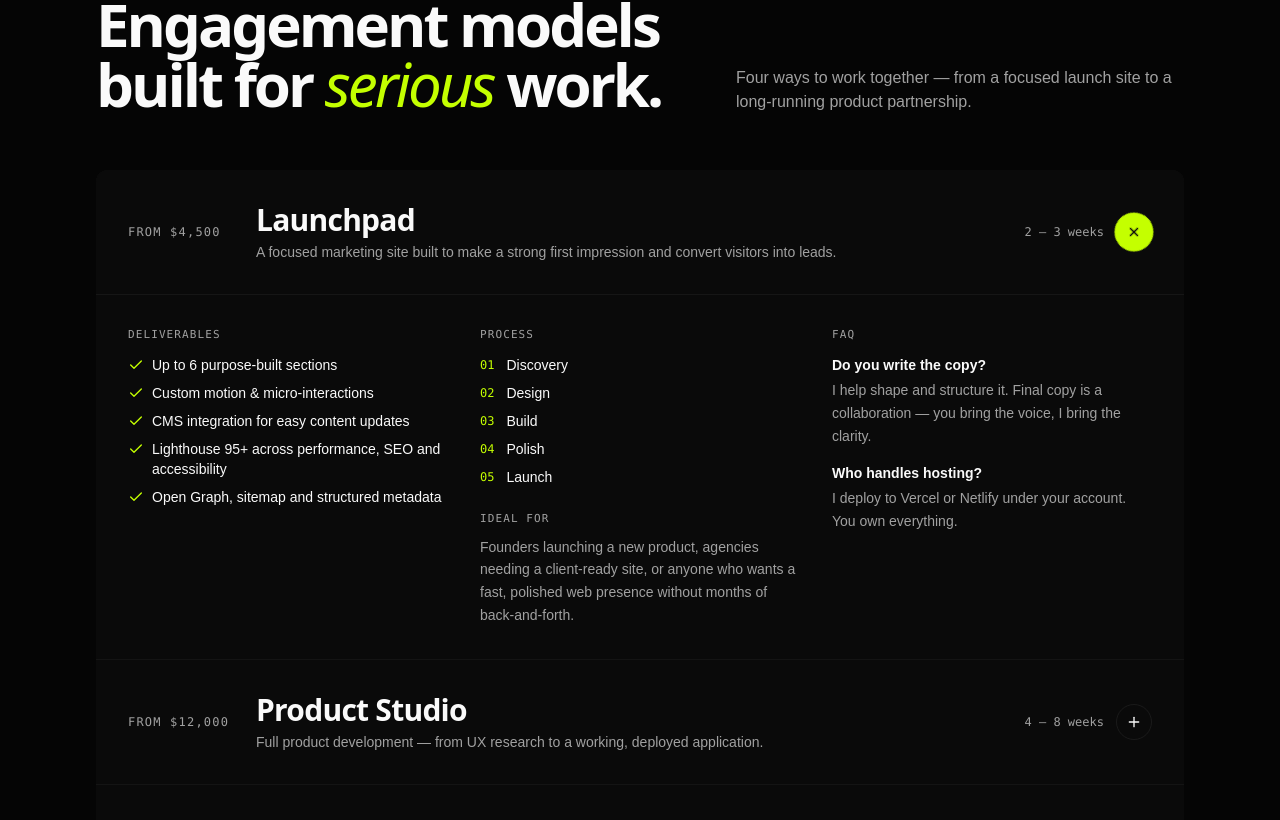
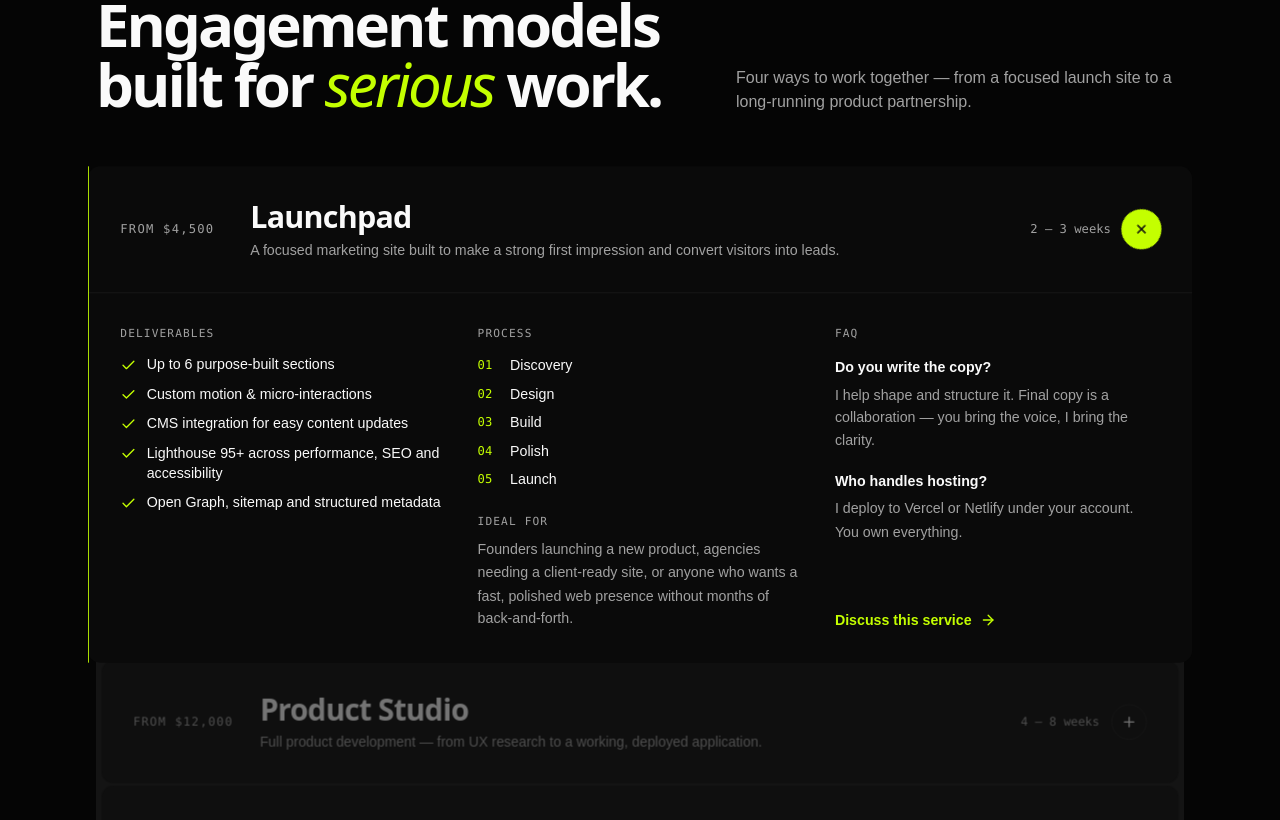
Before and after one commit to pinarohq/pinaro-web, a React (Create React App) app: page / in a window 1280 px wide. Shown: the part 2285-3105 px from the top of the page. Built offline with nearby package versions, Linux system fonts and the light colour scheme; the HTML template or start-up script is replaced by a standard one; a web font is replaced by a local one.

Commit message:
the service section structure animationfix

```diff
--- a/src/components/portfolio/Services.jsx
+++ b/src/components/portfolio/Services.jsx
@@ -1,119 +1,158 @@
-import { useState } from 'react';
+import { useRef, useState } from 'react';
 import { motion, AnimatePresence, useReducedMotion } from 'framer-motion';
-import { Plus, Check } from 'lucide-react';
+import { Plus, Check, ArrowRight } from 'lucide-react';
 import { services } from '../../data/services';
 import { PORTFOLIO } from '../../constants/testIds/portfolio';
 
-// Staggered fade-up for content inside the open panel
+// ─── animation helpers ────────────────────────────────────────────────────────
+
 const panelItem = (delay = 0, reduced = false) => ({
-  initial: { opacity: 0, y: reduced ? 0 : 6 },
-  animate: { opacity: 1, y: 0 },
-  transition: { duration: 0.3, delay, ease: [0.22, 1, 0.36, 1] },
+  initial: { opacity: 0, y: reduced ? 0 : 8, filter: reduced ? 'none' : 'blur(3px)' },
+  animate: { opacity: 1, y: 0,               filter: 'blur(0px)' },
+  exit:    { opacity: 0, y: reduced ? 0 : 4, filter: reduced ? 'none' : 'blur(2px)' },
+  transition: { duration: 0.32, delay, ease: [0.22, 1, 0.36, 1] },
 });
 
+function cardVariants(state, reduced) {
+  if (state === 'selected') return {
+    opacity: 1, scale: reduced ? 1 : 1.015,
+    transition: { duration: 0.35, ease: [0.22, 1, 0.36, 1] },
+  };
+  if (state === 'dimmed') return {
+    opacity: 0.42, scale: reduced ? 1 : 0.99,
+    transition: { duration: 0.3, ease: 'easeOut' },
+  };
+  return { opacity: 1, scale: 1, transition: { duration: 0.3, ease: 'easeOut' } };
+}
+
+// ─── component ────────────────────────────────────────────────────────────────
+
 export default function Services() {
-  const [openId, setOpenId] = useState(services[0].id);
+  const [openId,  setOpenId]  = useState(services[0].id);
   const [hoverId, setHoverId] = useState(null);
-  const reduced = useReducedMotion();
+  const reduced  = useReducedMotion();
+  const timerRef = useRef(null);
+
+  const switchCard = (id) => {
+    if (openId === id) { setOpenId(null); return; }
+    if (openId) {
+      setOpenId(null);
+      clearTimeout(timerRef.current);
+      timerRef.current = setTimeout(() => setOpenId(id), 180);
+    } else {
+      setOpenId(id);
+    }
+  };
 
   return (
     <section id="services" className="relative py-24 md:py-32 lg:py-40 border-t border-border/60">
       <div className="container-prem">
 
-        {/* Section header */}
+        {/* ── Section header ── */}
         <div className="flex flex-col lg:flex-row lg:items-end lg:justify-between gap-6 mb-14">
           <div>
             <div className="font-mono text-xs uppercase tracking-widest text-muted-foreground mb-3">
               02 · Services
             </div>
-            <h2 className="font-display text-4xl sm:text-5xl lg:text-6xl tracking-tighter leading-[0.95] font-black max-w-3xl">
+            {/* Heading: fade-up on scroll enter + subtle lift on hover */}
+            <motion.h2
+              initial={{ opacity: 0, y: reduced ? 0 : 16 }}
+              whileInView={{ opacity: 1, y: 0 }}
+              viewport={{ once: true, margin: '-60px' }}
+              transition={{ duration: 0.6, ease: [0.22, 1, 0.36, 1] }}
+              whileHover={{ y: reduced ? 0 : -1 }}
+              className="font-display text-4xl sm:text-5xl lg:text-6xl tracking-tighter
+                         leading-[0.95] font-black max-w-3xl cursor-default
+                         transition-[letter-spacing] duration-300 hover:tracking-[-0.045em]"
+            >
               Engagement models built for{' '}
               <span className="text-primary italic font-medium">serious</span> work.
-            </h2>
+            </motion.h2>
           </div>
-          <p className="max-w-md text-muted-foreground">
-            Four ways to work together — from a focused launch site to a long-running product partnership.
-          </p>
+
+          {/* Sub-text pulses subtly whenever openId changes — ambient acknowledgement */}
+          <AnimatePresence mode="wait">
+            <motion.p
+              key={openId ?? 'none'}
+              initial={{ opacity: reduced ? 1 : 0.5 }}
+              animate={{ opacity: 1 }}
+              transition={{ duration: 0.45, ease: 'easeOut' }}
+              className="max-w-md text-muted-foreground"
+            >
+              Four ways to work together — from a focused launch site to a long-running product partnership.
+            </motion.p>
+          </AnimatePresence>
         </div>
 
-        {/* Service list */}
-        <div
-          className="grid gap-px bg-border/60 rounded-xl overflow-hidden"
-          role="list"
-        >
+        {/* ── Service list ── */}
+        <div className="grid gap-px bg-border/60 rounded-xl overflow-visible" role="list">
           {services.map((s) => {
-            const open = openId === s.id;
-            // When any card is hovered, dim others slightly
-            const dimmed = hoverId !== null && hoverId !== s.id;
+            const open    = openId  === s.id;
+            const hovered = hoverId === s.id;
+            let spotState = 'idle';
+            if (openId)        { spotState = open    ? 'selected' : 'dimmed'; }
+            else if (hoverId)  { spotState = hovered ? 'idle'     : 'dimmed'; }
 
             return (
               <motion.div
                 key={s.id}
-                layout
                 role="listitem"
                 data-testid={`${PORTFOLIO.serviceCard}-${s.id}`}
-                animate={{ opacity: dimmed ? 0.55 : 1 }}
-                transition={{ duration: 0.2, ease: 'easeOut' }}
+                animate={cardVariants(spotState, reduced)}
                 onMouseEnter={() => setHoverId(s.id)}
                 onMouseLeave={() => setHoverId(null)}
-                className="relative bg-card group"
+                style={{ position: 'relative', zIndex: open ? 2 : 1 }}
+                className="bg-card rounded-[inherit] group"
               >
-                {/* Primary left-edge accent — grows in on hover */}
-                <span
-                  className="absolute left-0 top-0 bottom-0 w-px bg-primary origin-top
-                             scale-y-0 group-hover:scale-y-100
-                             transition-transform duration-300 ease-out"
+                {/* Left accent line */}
+                <motion.span
                   aria-hidden
+                  animate={{ scaleY: open ? 1 : hovered ? 0.6 : 0 }}
+                  transition={{ duration: 0.3, ease: [0.22, 1, 0.36, 1] }}
+                  className="absolute left-0 top-0 bottom-0 w-px bg-primary origin-top pointer-events-none"
                 />
 
-                {/* Row trigger */}
+                {/* ── Row trigger ── */}
                 <button
-                  onClick={() => setOpenId(open ? null : s.id)}
+                  onClick={() => switchCard(s.id)}
                   aria-expanded={open}
                   aria-controls={`panel-${s.id}`}
                   className="w-full text-left px-6 py-7 sm:px-8 sm:py-8
                              flex flex-col sm:flex-row sm:items-center gap-4
                              focus-visible:outline-none focus-visible:ring-2
-                             focus-visible:ring-primary focus-visible:ring-inset"
+                             focus-visible:ring-primary focus-visible:ring-inset rounded-[inherit]"
                 >
-                  {/* Price */}
                   <div className="font-mono text-xs uppercase tracking-widest text-muted-foreground w-28 shrink-0">
                     {s.price}
                   </div>
 
-                  {/* Name + tagline */}
                   <div className="flex-1 min-w-0">
-                    <div
-                      className="font-display text-2xl sm:text-3xl font-bold tracking-tight
-                                 transition-transform duration-200 ease-out group-hover:-translate-y-px"
-                    >
+                    <div className="font-display text-2xl sm:text-3xl font-bold tracking-tight
+                                    transition-transform duration-200 ease-out group-hover:-translate-y-px">
                       {s.name}
                     </div>
-                    <div
-                      className="text-sm text-muted-foreground mt-1
-                                 transition-colors duration-200 group-hover:text-foreground/70"
-                    >
+                    <div className="text-sm text-muted-foreground mt-1
+                                    transition-colors duration-200 ease-out group-hover:text-foreground/70">
                       {s.tagline}
                     </div>
                   </div>
 
-                  {/* Duration + toggle */}
                   <div className="flex items-center gap-3 shrink-0">
                     <span className="font-mono text-xs text-muted-foreground hidden sm:block">
                       {s.duration}
                     </span>
+
+                    {/* Toggle button — spring bounce on hover, pulse-scale on open */}
                     <motion.span
-                      animate={{
-                        rotate: open ? 45 : 0,
-                        scale: open ? 1.08 : 1,
-                      }}
-                      transition={{ duration: 0.25, ease: [0.22, 1, 0.36, 1] }}
+                      animate={{ rotate: open ? 45 : 0, scale: open ? 1.1 : 1 }}
+                      whileHover={{ scale: open ? 1.15 : 1.12 }}
+                      whileTap={{ scale: 0.92 }}
+                      transition={{ type: 'spring', stiffness: 380, damping: 22 }}
                       className={`h-9 w-9 grid place-items-center rounded-full border
                                   transition-colors duration-250
                                   ${open
                                     ? 'bg-primary border-primary text-primary-foreground'
-                                    : 'border-border/80 group-hover:border-primary/50'
-                                  }`}
+                                    : 'border-border/80 group-hover:border-primary/50'}`}
                       aria-hidden
                     >
                       <Plus className="h-4 w-4" />
@@ -121,7 +160,7 @@ export default function Services() {
                   </div>
                 </button>
 
-                {/* Expandable panel */}
+                {/* ── Detail panel ── */}
                 <AnimatePresence initial={false}>
                   {open && (
                     <motion.div
@@ -129,73 +168,139 @@ export default function Services() {
                       id={`panel-${s.id}`}
                       role="region"
                       aria-label={`${s.name} details`}
-                      initial={{ height: 0, opacity: 0, y: reduced ? 0 : 8 }}
-                      animate={{ height: 'auto', opacity: 1, y: 0 }}
-                      exit={{ height: 0, opacity: 0, y: reduced ? 0 : 4 }}
+                      initial={{ height: 0,      opacity: 0 }}
+                      animate={{ height: 'auto', opacity: 1 }}
+                      exit={{    height: 0,      opacity: 0 }}
                       transition={{
-                        height: { duration: 0.4, ease: [0.22, 1, 0.36, 1] },
-                        opacity: { duration: 0.3, ease: 'easeOut' },
-                        y:       { duration: 0.35, ease: [0.22, 1, 0.36, 1] },
+                        height:  { duration: 0.42, ease: [0.22, 1, 0.36, 1] },
+                        opacity: { duration: 0.28, ease: 'easeOut' },
                       }}
                       className="overflow-hidden border-t border-border/60"
                     >
-                      <div className="px-6 sm:px-8 py-8 grid md:grid-cols-3 gap-8">
+                      <motion.div
+                        initial={{ opacity: 0, y: reduced ? 0 : 12, filter: reduced ? 'none' : 'blur(4px)' }}
+                        animate={{ opacity: 1, y: 0,                filter: 'blur(0px)' }}
+                        exit={{    opacity: 0, y: reduced ? 0 : 6,  filter: reduced ? 'none' : 'blur(2px)' }}
+                        transition={{ duration: 0.38, delay: 0.08, ease: [0.22, 1, 0.36, 1] }}
+                        className="px-6 sm:px-8 py-8 grid md:grid-cols-3 gap-8"
+                      >
 
-                        {/* Deliverables */}
-                        <motion.div {...panelItem(0.05, reduced)}>
-                          <div className="font-mono text-[11px] uppercase tracking-widest text-muted-foreground mb-3">
+                        {/* ── Deliverables ── */}
+                        <motion.div {...panelItem(0.04, reduced)}>
+                          {/* Section label slides in from left */}
+                          <motion.div
+                            initial={{ opacity: 0, x: reduced ? 0 : -4 }}
+                            animate={{ opacity: 1, x: 0 }}
+                            transition={{ duration: 0.3, delay: 0.12, ease: 'easeOut' }}
+                            className="font-mono text-[11px] uppercase tracking-widest text-muted-foreground mb-3"
+                          >
                             Deliverables
-                          </div>
-                          <ul className="space-y-2 text-sm">
-                            {s.deliverables.map((d) => (
-                              <li key={d} className="flex gap-2 group/item">
+                          </motion.div>
+                          <ul className="space-y-2.5 text-sm">
+                            {s.deliverables.map((d, i) => (
+                              <motion.li
+                                key={d}
+                                initial={{ opacity: 0, x: reduced ? 0 : -4 }}
+                                animate={{ opacity: 1, x: 0 }}
+                                transition={{ duration: 0.25, delay: 0.14 + i * 0.05, ease: 'easeOut' }}
+                                whileHover={{ x: reduced ? 0 : 2 }}
+                                className="flex gap-2.5 group/item cursor-default"
+                              >
                                 <Check className="h-4 w-4 text-primary mt-0.5 shrink-0
-                                                  transition-transform duration-200 group-hover/item:scale-110" />
-                                <span>{d}</span>
-                              </li>
+                                                   transition-transform duration-200 group-hover/item:scale-110" />
+                                <span className="leading-snug">{d}</span>
+                              </motion.li>
                             ))}
                           </ul>
                         </motion.div>
 
-                        {/* Process + Ideal for */}
+                        {/* ── Process + Ideal for ── */}
                         <motion.div {...panelItem(0.1, reduced)}>
-                          <div className="font-mono text-[11px] uppercase tracking-widest text-muted-foreground mb-3">
+                          <motion.div
+                            initial={{ opacity: 0, x: reduced ? 0 : -4 }}
+                            animate={{ opacity: 1, x: 0 }}
+                            transition={{ duration: 0.3, delay: 0.18, ease: 'easeOut' }}
+                            className="font-mono text-[11px] uppercase tracking-widest text-muted-foreground mb-3"
+                          >
                             Process
-                          </div>
+                          </motion.div>
                           <ol className="space-y-2 text-sm">
                             {s.process.map((step, i) => (
-                              <li key={step} className="flex gap-3">
-                                <span className="font-mono text-xs text-primary mt-0.5 shrink-0">
+                              <motion.li
+                                key={step}
+                                initial={{ opacity: 0 }}
+                                animate={{ opacity: 1 }}
+                                transition={{ duration: 0.22, delay: 0.2 + i * 0.05 }}
+                                className="flex gap-3 group/step"
+                              >
+                                {/* Step number springs on hover */}
+                                <motion.span
+                                  whileHover={{ scale: reduced ? 1 : 1.2 }}
+                                  transition={{ type: 'spring', stiffness: 400, damping: 18 }}
+                                  className="font-mono text-xs text-primary mt-0.5 shrink-0 w-5"
+                                >
                                   0{i + 1}
-                                </span>
+                                </motion.span>
                                 <span>{step}</span>
-                              </li>
+                              </motion.li>
                             ))}
                           </ol>
-                          <div className="font-mono text-[11px] uppercase tracking-widest text-muted-foreground mb-2 mt-6">
+                          <div className="font-mono text-[11px] uppercase tracking-widest
+                                          text-muted-foreground mb-2 mt-6">
                             Ideal for
                           </div>
-                          <div className="text-sm text-muted-foreground leading-relaxed">
-                            {s.idealFor}
-                          </div>
+                          <p className="text-sm text-muted-foreground leading-relaxed">{s.idealFor}</p>
                         </motion.div>
 
-                        {/* FAQ */}
-                        <motion.div {...panelItem(0.15, reduced)}>
-                          <div className="font-mono text-[11px] uppercase tracking-widest text-muted-foreground mb-3">
-                            FAQ
+                        {/* ── FAQ + CTA ── */}
+                        <motion.div {...panelItem(0.16, reduced)} className="flex flex-col justify-between gap-6">
+                          <div>
+                            <motion.div
+                              initial={{ opacity: 0, x: reduced ? 0 : -4 }}
+                              animate={{ opacity: 1, x: 0 }}
+                              transition={{ duration: 0.3, delay: 0.24, ease: 'easeOut' }}
+                              className="font-mono text-[11px] uppercase tracking-widest text-muted-foreground mb-3"
+                            >
+                              FAQ
+                            </motion.div>
+                            <div className="space-y-4">
+                              {s.faqs.map((f, i) => (
+                                <motion.div
+                                  key={f.q}
+                                  initial={{ opacity: 0 }}
+                                  animate={{ opacity: 1 }}
+                                  transition={{ duration: 0.25, delay: 0.26 + i * 0.06 }}
+                                  className="group/faq"
+                                >
+                                  {/* FAQ question — underline sweeps on hover */}
+                                  <div className="relative inline-block text-sm font-semibold">
+                                    {f.q}
+                                    <span className="absolute left-0 -bottom-px h-px w-full bg-foreground/30
+                                                     scale-x-0 group-hover/faq:scale-x-100 origin-left
+                                                     transition-transform duration-250 ease-out" />
+                                  </div>
+                                  <div className="text-sm text-muted-foreground mt-1 leading-relaxed">{f.a}</div>
+                                </motion.div>
+                              ))}
+                            </div>
                           </div>
-                          <div className="space-y-4">
-                            {s.faqs.map((f) => (
-                              <div key={f.q}>
-                                <div className="text-sm font-semibold">{f.q}</div>
-                                <div className="text-sm text-muted-foreground mt-1 leading-relaxed">{f.a}</div>
-                              </div>
-                            ))}
-                          </div>
+
+                          {/* CTA */}
+                          <motion.button
+                            onClick={() => document.getElementById('contact')?.scrollIntoView({ behavior: 'smooth' })}
+                            whileHover={{ x: reduced ? 0 : 2 }}
+                            whileTap={{ scale: 0.97 }}
+                            transition={{ type: 'spring', stiffness: 400, damping: 22 }}
+                            className="group/cta inline-flex items-center gap-2 text-sm font-semibold
+                                       text-primary w-fit focus-visible:outline-none focus-visible:underline"
+                          >
+                            Discuss this service
+                            <ArrowRight className="h-4 w-4 transition-transform duration-200
+                                                    group-hover/cta:translate-x-0.5" />
+                          </motion.button>
                         </motion.div>
 
-                      </div>
+                      </motion.div>
                     </motion.div>
                   )}
                 </AnimatePresence>
```
